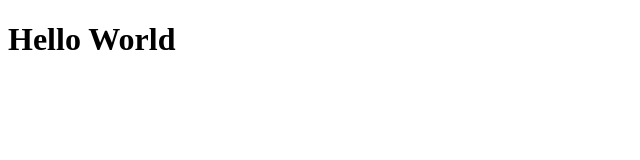
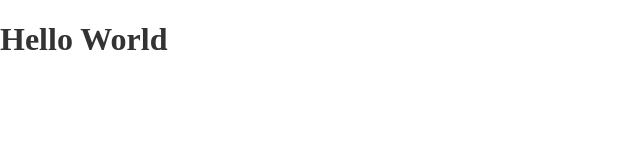
Before and after one commit to adrian2x/north-star, a React (Vite) app: page / in a window 1280 px wide. Shown: the top 160 px of the page, without its empty margins (0-640 px from the left). Built offline with nearby package versions, Linux system fonts and the light colour scheme.

Commit message:
normalizer plugin

```diff
--- /dev/null
+++ b/src/styles/base.scss
@@ -0,0 +1,8 @@
+@import "normalize.css";
+@import "./constants.scss";
+
+body {
+    color: $ink-color;
+    background-color: $page-color;
+    margin: 0;
+}
--- /dev/null
+++ b/src/styles/constants.scss
@@ -0,0 +1,2 @@
+$ink-color: #333333;
+$page-color: #ffffff;
```
Also changed, not shown: src/app/App.tsx (+5 -5 lines).
